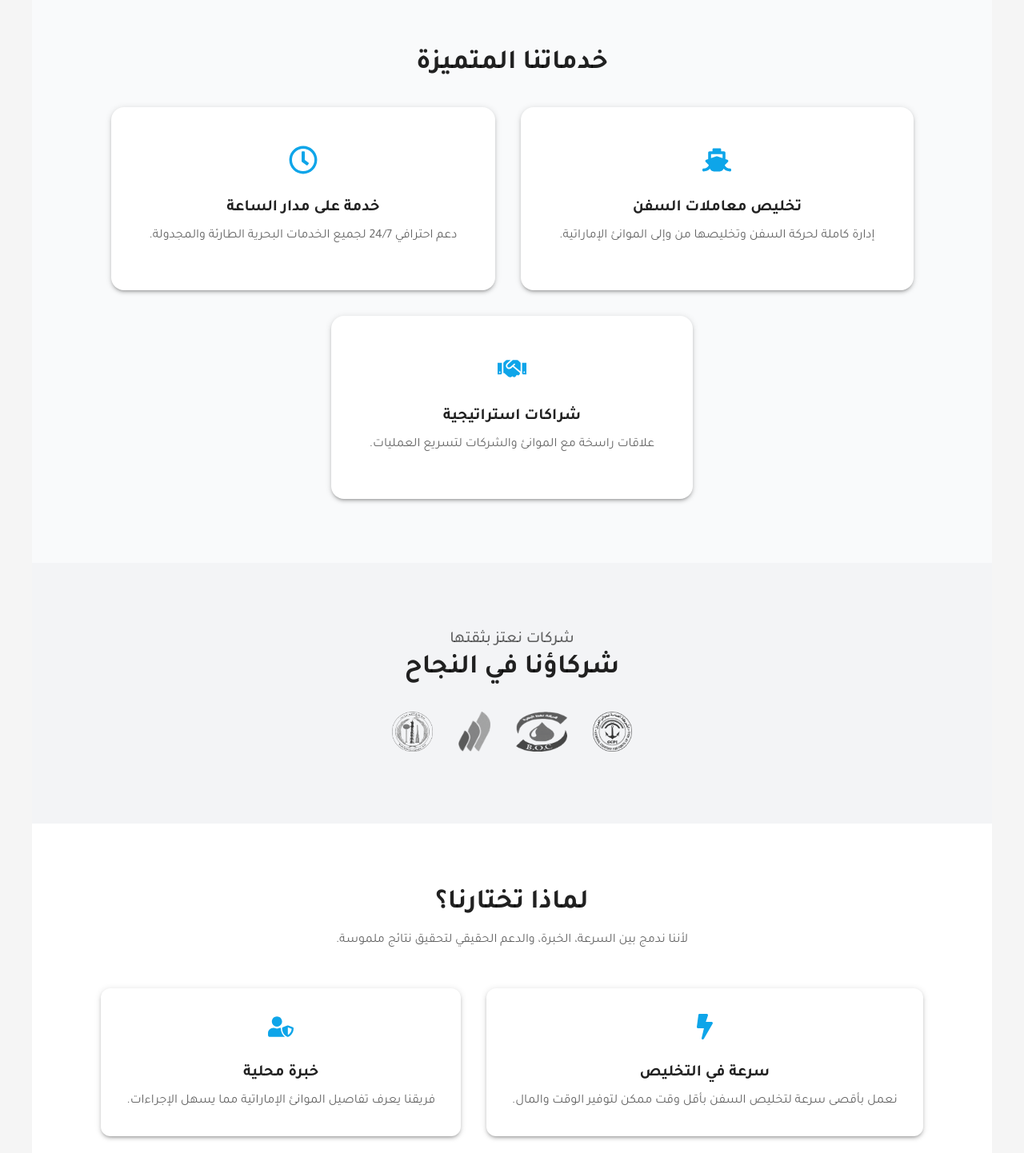
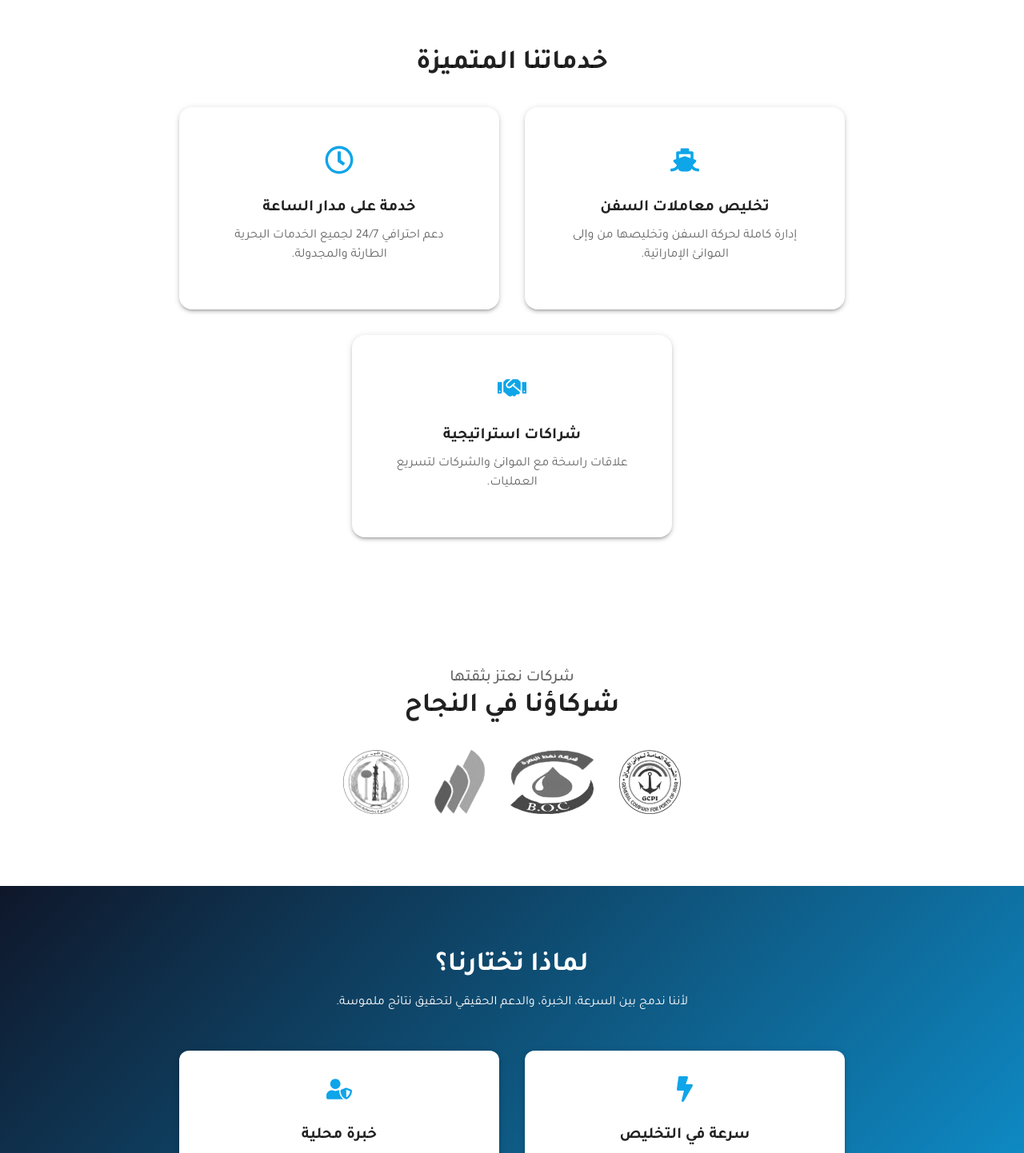
Before and after one commit to MuhammedQR/marine-agency-landing-page, a React (Vite) app: page / in a window 1280 px wide. Shown: the part 820-2262 px from the top of the page at 80% size. Built offline with nearby package versions, Linux system fonts and the light colour scheme.

Commit message:
🔧 fix in mobile

```diff
--- a/src/App.jsx
+++ b/src/App.jsx
@@ -14,13 +14,13 @@ function App() {
       <CssBaseline />
       <Box
         sx={{
-          bgcolor: "#f5f5f5",
+          bgcolor: "#fff",
           minHeight: "100vh",
           display: "flex",
           flexDirection: "column",
         }}
       >
-       <Container maxWidth="lg" sx={{ px: { xs: 0 } }}>
+       {/* <Container maxWidth="lg" sx={{ px: { xs: 0 } }}> */}
 
           <Navbar />
           <HeroSection />
@@ -28,7 +28,7 @@ function App() {
           <TrustedBy />
           <WhyUsSection />
           <ContactSection />
-        </Container>
+        {/* </Container> */}
         <Footer />
       </Box>
     </>
--- a/src/components/FeaturesSection.jsx
+++ b/src/components/FeaturesSection.jsx
@@ -1,5 +1,12 @@
 import React from "react";
-import { Box, Grid, Typography, Card, CardContent } from "@mui/material";
+import {
+  Box,
+  Grid,
+  Typography,
+  Card,
+  CardContent,
+  Container,
+} from "@mui/material";
 import { motion } from "framer-motion";
 import { FaShip, FaRegClock, FaHandshake } from "react-icons/fa";
 
@@ -23,7 +30,8 @@ const services = [
 
 const FeaturesSection = () => {
   return (
-    <Box id="features" sx={{ py: 10, px: 3, backgroundColor: "#f9fafb" }}>
+    <Box id="features" sx={{ py: 10, px: 3 }}>
+      {/* <Container maxWidth="lg"> */}
       <Typography variant="h4" align="center" fontWeight="bold" gutterBottom>
         خدماتنا المتميزة
       </Typography>
@@ -39,6 +47,8 @@ const FeaturesSection = () => {
               <Card
                 sx={{
                   height: "100%",
+                  maxWidth: "400px",
+
                   textAlign: "center",
                   p: 4,
                   borderRadius: 4,
@@ -53,7 +63,9 @@ const FeaturesSection = () => {
                   <Typography variant="h6" fontWeight="bold" gutterBottom>
                     {service.title}
                   </Typography>
-                  <Typography color="text.secondary">{service.description}</Typography>
+                  <Typography color="text.secondary">
+                    {service.description}
+                  </Typography>
                 </CardContent>
               </Card>
             </motion.div>
--- a/src/components/HeroSection.jsx
+++ b/src/components/HeroSection.jsx
@@ -1,5 +1,5 @@
 import React from "react";
-import { Box, Typography, Button, Stack } from "@mui/material";
+import { Box, Typography, Button, Stack, Container } from "@mui/material";
 import { motion } from "framer-motion";
 
 const HeroSection = () => {
@@ -16,6 +16,21 @@ const HeroSection = () => {
         justifyContent: "center",
         textAlign: "center",
         px: 3,
+        position: "relative",
+      }}
+    >
+      <Container
+        maxWidth="lg"
+        sx={{
+          px: { xs: 0 },
+          minHeight: "100vh",
+          background: "linear-gradient(135deg, #0f172a, #0ea5e9)",
+          color: "white",
+          display: "flex",
+          alignItems: "center",
+          justifyContent: "center",
+          textAlign: "center",
+          // px: 3,
           position: "relative",
         }}
       >
@@ -47,10 +62,15 @@ const HeroSection = () => {
               fontSize: { xs: "1rem", md: "1.2rem" },
             }}
           >
-          نحن نسهّل حركة السفن التجارية في الموانئ الإماراتية بخدمات احترافية وسريعة 24/7 — تواصل معنا الآن لبدء تعاون استراتيجي.
+            نحن نسهّل حركة السفن التجارية في الموانئ الإماراتية بخدمات احترافية
+            وسريعة 24/7 — تواصل معنا الآن لبدء تعاون استراتيجي.
           </Typography>
 
-        <Stack direction={{ xs: "column", sm: "row" }} spacing={2} justifyContent="center">
+          <Stack
+            direction={{ xs: "column", sm: "row" }}
+            spacing={2}
+            justifyContent="center"
+          >
             <Button
               variant="contained"
               size="large"
@@ -83,6 +103,7 @@ const HeroSection = () => {
             </Button>
           </Stack>
         </motion.div>
+      </Container>
     </Box>
   );
 };
--- a/src/components/Navbar.jsx
+++ b/src/components/Navbar.jsx
@@ -68,7 +68,9 @@ const Navbar = () => {
           backdropFilter: elevate ? "blur(8px)" : "none",
         }}
       >
-        <Container>
+        <Container
+        maxWidth="lg"
+        >
           <Toolbar sx={{ justifyContent: "space-between", p: { xs: 2 } }}>
             {!isMobile && (
               <Box sx={{ display: "flex", gap: 3, alignItems: "center" }}>
--- a/src/components/TrustedBy.jsx
+++ b/src/components/TrustedBy.jsx
@@ -26,7 +26,7 @@ const logos = [
 
 const TrustedBy = () => {
   return (
-    <Box id="trusted" sx={{ py: 10, backgroundColor: "#f3f4f6", px: 3 }}>
+    <Box id="trusted" sx={{ py: 10, px: 3 }}>
       <Typography variant="h6" color="text.secondary" align="center">
         شركات نعتز بثقتها
       </Typography>
@@ -42,7 +42,7 @@ const TrustedBy = () => {
               alt={logo.name}
               style={{
                 maxWidth: "100%",
-                height: "50px",
+                height: "80px",
                 objectFit: "contain",
                 filter: "grayscale(1)",
                 opacity: 0.8,
--- a/src/components/WhyUsSection.jsx
+++ b/src/components/WhyUsSection.jsx
@@ -6,7 +6,7 @@ const features = [
   {
     icon: <FaBolt size={32} />,
     title: "سرعة في التخليص",
-    desc: "نعمل بأقصى سرعة لتخليص السفن بأقل وقت ممكن لتوفير الوقت والمال.",
+    desc: "نعمل بأقصى سرعة لتخليص السفن بأقل وقت ممكن لتوفير .",
   },
   {
     icon: <FaUserShield size={32} />,
@@ -22,11 +22,19 @@ const features = [
 
 const WhyUsSection = () => {
   return (
-    <Box id="whyus" sx={{ py: 10, backgroundColor: "#fff", px: 3 }}>
-      <Typography variant="h4" align="center" fontWeight="bold" gutterBottom>
+    <Box
+      id="whyus"
+      sx={{
+        py: 10,
+        px: 3,
+        background: "linear-gradient(135deg, #0f172a, #0ea5e9)",
+      }}
+    >
+
+      <Typography variant="h4" align="center" fontWeight="bold" gutterBottom color="white">
         لماذا تختارنا؟
       </Typography>
-      <Typography align="center" color="text.secondary" sx={{ mb: 6 }}>
+      <Typography align="center" color="white" sx={{ mb: 6 }}>
         لأننا ندمج بين السرعة، الخبرة، والدعم الحقيقي لتحقيق نتائج ملموسة.
       </Typography>
 
@@ -40,6 +48,7 @@ const WhyUsSection = () => {
                 textAlign: "center",
                 borderRadius: 3,
                 height: "100%",
+                maxWidth:"400px",
                 transition: "all 0.3s ease",
                 "&:hover": {
                   transform: "translateY(-5px)",
```
Lines whose indentation alone changed are shown as unchanged.
